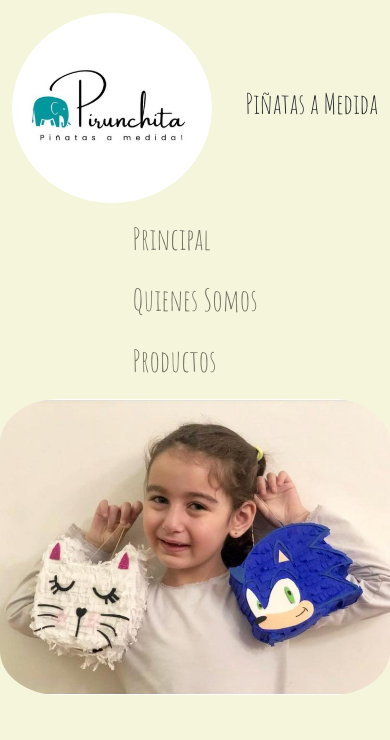
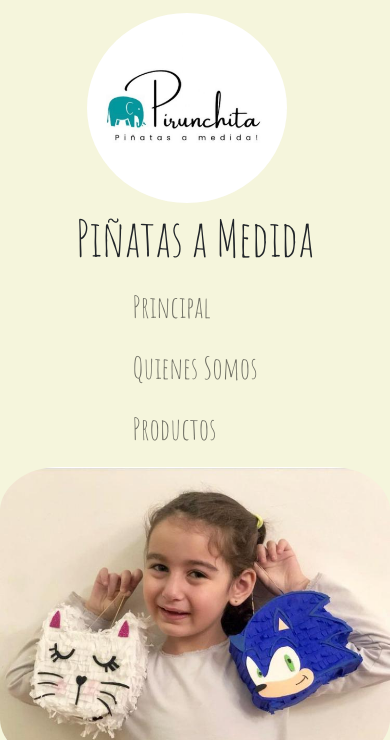
Before and after one commit to miguelorestecoding/preentrega2, a plain HTML site: page index.html in a window 390 px wide. Shown: the top 740 px of the page. Drawn offline with nearby package versions, Linux system fonts and the light colour scheme.

Commit message:
alineacion centrada de logo en mobile

```diff
--- a/index.html
+++ b/index.html
@@ -18,11 +18,11 @@
   <body>
     <header>
       <nav class="navbar navbar-expand-lg">
-        <div class="container-fluid">
+        <div class="container-fluid d-flex justify-content-center">
           <a class="navbar-brand tituloprincipal" href="./index.html"
             ><img src="./img/Logo.jpeg" alt="logo" class="logo"
           /></a>
-          <h1>Piñatas a Medida</h1>
+          <h1 class="tituloprincipal">Piñatas a Medida</h1>
           <div
             class="collapse navbar-collapse d-flex justify-content-center justify-content-lg-end"
             id="navbarNav"
```
